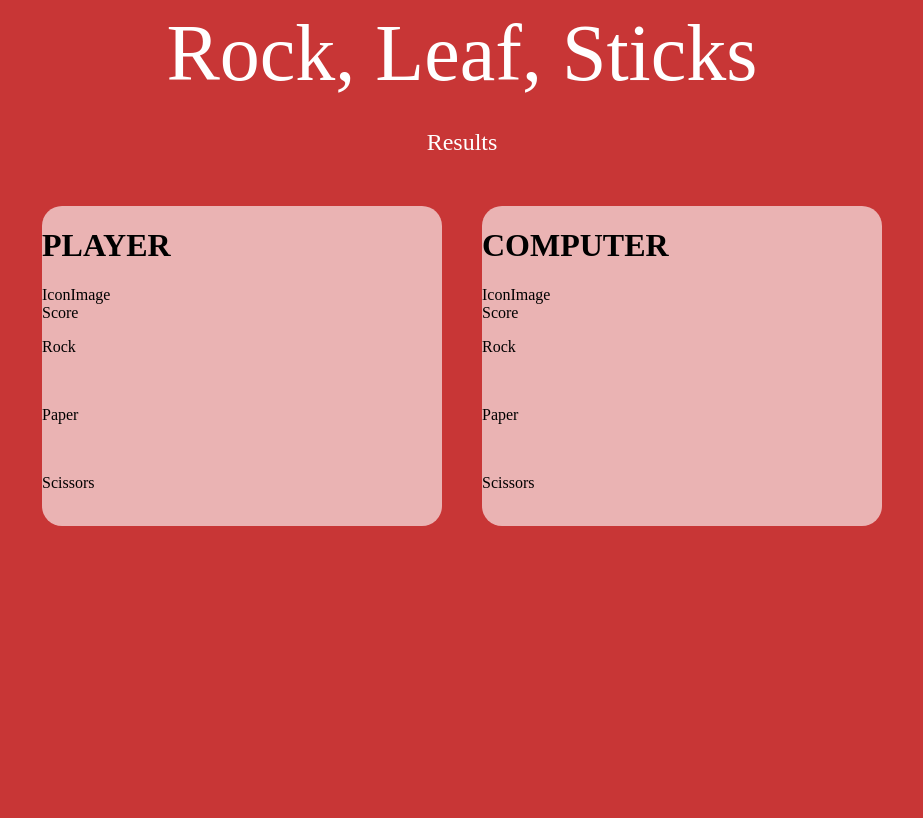
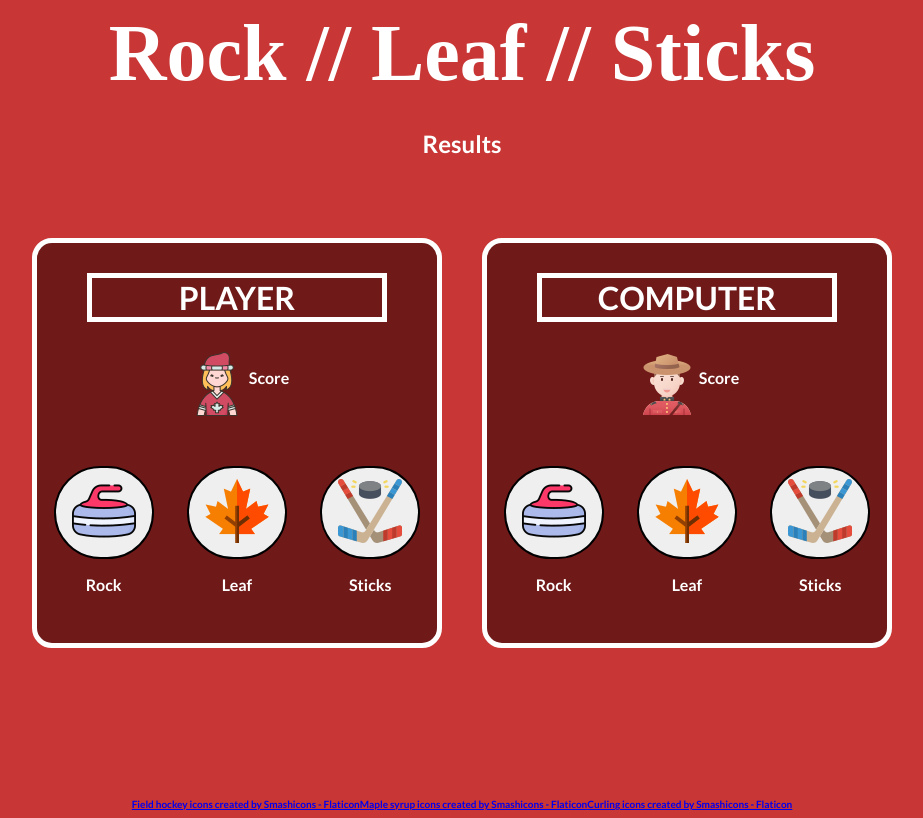
Before and after one commit to AnnaGaskell/RockPaperScissors, a plain HTML site: page index.html in a window 1280 px wide. Shown: the whole page, without its empty margins (178-1101 px from the left). Drawn offline with Linux system fonts and the light colour scheme.

Commit message:
updated css and some game functions

```diff
--- a/index.html
+++ b/index.html
@@ -4,34 +4,40 @@
     <meta charset="UTF-8">
     <meta http-equiv="X-UA-Compatible" content="IE=edge">
     <meta name="viewport" content="width=device-width, initial-scale=1.0">
+    <link rel="preconnect" href="https://fonts.googleapis.com">
+    <link rel="preconnect" href="https://fonts.gstatic.com" crossorigin>
+    <link href="https://fonts.googleapis.com/css2?family=Lato:ital,wght@0,700;0,900;1,400&display=swap" rel="stylesheet">
     <link rel="stylesheet" href="styles.css">
     <title>Rock, Paper, Scissors</title>
 </head>
 <body>
     <div class="container">
         <div class="topBox">
-            <div class="title">Rock, Leaf, Sticks</div>
-            <div class="results"> Results</div>
+            <div class="title">Rock // Leaf // Sticks</div>
+            <div class="results">Results</div>
         </div>
         <div class="gameBox">
             <div class="playerBox">
                 <h1 class="playerTitle">PLAYER</h1>
                 <div class="playerInfo">
-                    <div class="playerLogo">IconImage</div>
-                    <div class="playerScore">Score</div>
+                    <img  src="images/canadian.png" alt="canadianicon" class="playerLogo"></img>
+                    <p class="playerScore">Score</p>
                 </div>
                 <div class=gameSelections>
                     <div class="gameChoice" id="rockDiv">
+                        <button class="button" value="rock"><img src="images/rock.png" alt="curlingrock" class="choiceImage"></button>
                         <p class="gameChoicetext">Rock</p>
-                        <img>
+
                     </div>
                     <div class="gameChoice" id="paperDiv">
-                        <p class="gameChoicetext">Paper</p>
-                        <img>
+                        <button class="button" value="paper"><img src="images/leaf.png" alt="mapleleaf" class="choiceImage"></button>
+                        <p class="gameChoicetext">Leaf</p>
+
                     </div>
                     <div class="gameChoice" id="scissorsDiv">
-                        <p class="gameChoicetext">Scissors</p>
-                        <img>
+                        <button class="button" value="scissors"><img src="images/sticks.png" alt="hockeysticks" class="choiceImage"></button>
+                        <p class="gameChoicetext">Sticks</p>
+
                     </div>
                 </div>
             </div>
@@ -39,21 +45,24 @@
             <div class="playerBox">
                 <h1 class="playerTitle">COMPUTER</h1>
                 <div class="playerInfo">
-                    <div class="playerLogo">IconImage</div>
-                    <div class="playerScore">Score</div>
+                    <img src="images/mountie.png" alt="mountie" class="playerLogo"></img>
+                    <p class="playerScore">Score</p>
                 </div>
                 <div class=gameSelections>
                     <div class="gameChoice" id="compRockDiv">
+                        <button class="button" value="rock"><img src="images/rock.png" alt="curlingrock" class="choiceImage"></button>
                         <p class="gameChoicetext">Rock</p>
-                        <img>
+
                     </div>
                     <div class="gameChoice" id="compPaperDiv">
-                        <p class="gameChoicetext">Paper</p>
-                        <img>
+                        <button class="button" value="paper"><img src="images/leaf.png" alt="mapleleaf" class="choiceImage"></button>
+                        <p class="gameChoicetext">Leaf</p>
+
                     </div>
                     <div class="gameChoice" id="compScissorsDiv">
-                        <p class="gameChoicetext">Scissors</p>
-                        <img>
+                        <button class="button" value="scissors"><img src="images/sticks.png" alt="hockeysticks" class="choiceImage"></button>
+                        <p class="gameChoicetext">Sticks</p>
+
                     </div>
                 </div>
             </div>
@@ -63,4 +72,11 @@
 
     <script src="javascript.js"></script>
 </body>
+<footer>
+    <div class="attributes">
+        <a href="https://www.flaticon.com/free-icons/field-hockey" title="field hockey icons">Field hockey icons created by Smashicons - Flaticon</a>
+        <a href="https://www.flaticon.com/free-icons/maple-syrup" title="maple syrup icons">Maple syrup icons created by Smashicons - Flaticon</a>
+        <a href="https://www.flaticon.com/free-icons/curling" title="curling icons">Curling icons created by Smashicons - Flaticon</a>
+    </div>
+</footer>
 </html>
--- a/javascript.js
+++ b/javascript.js
@@ -1,3 +1,8 @@
+let playerScore = 0;
+let computerScore = 0;
+const buttons = document.querySelectorAll('button');
+
+
 function computerPlay(){
 
     const choices = ["rock", "paper", "scissors"];
@@ -7,13 +12,12 @@ function computerPlay(){
 
 }
 
-let playerScore = 0;
-let computerScore = 0;
 
 
-function playRound(playerSelection, computerSelection) {
 
-    playerSelection = prompt("Rock, Paper, Scissors?").toLowerCase();
+function playRound(playerSelection) {
+
+    // playerSelection = prompt("Rock, Paper, Scissors?").toLowerCase();
     computerSelection = computerPlay();
 
     if
@@ -50,27 +54,43 @@ function playRound(playerSelection, computerSelection) {
 
 // console.log(playRound(playerSelection,computerSelection))
 
-//  function endGame () {
+function disableButtons() {
+    buttons.forEach(elem => {
+        elem.disabled = true
+    })
+}
 
-//     if (playerScore > computerScore) {
-//         console.log("You Won the Game");
-//         return
+ function endGame () {
 
-//     } else (computerScore > playerScore); {
-//         console.log("You Lost the Game");
-//         return
-//     }
-//  }
+    if (playerScore > computerScore) {
+        result = "You Won the Game";
+        disableButtons();
+        return
 
-// function game () {
-//     console.log(playRound());
-//     if (playerScore < 5 && computerScore < 5){
-//     	game();
+    } else (computerScore > playerScore); {
+        result = "You Lost the Game";
+        disableButtons();
+        return
+    }
 
-//     } else {
-//     	endGame();
-//     }
 
-// }
+ }
+
+function game () {
+    console.log(playRound());
+    if (playerScore < 5 && computerScore < 5){
+    	game();
+
+    } else {
+    	endGame();
+    }
+    document.getElementById('result').innerHTML = result;
+}
 
 // game();
+
+buttons.forEach(button =>{
+    button.addEventListener('click', function(){
+        playRound(button.value)
+    })
+})
--- a/styles.css
+++ b/styles.css
@@ -1,5 +1,8 @@
 body{
     background-color: #bb0707ce;
+    font-family: 'Lato', sans-serif;
+    color: white;
+
 }
 
 .container {
@@ -9,7 +12,7 @@ body{
     flex-direction: column;
     justify-content: center;
     align-items: center;
-
+    margin-bottom: 100px;
 
 }
 
@@ -18,6 +21,7 @@ body{
     font: 80px bolder;
     text-align: center;
     padding: 50px auto 30px;
+    font-weight: 900;
 }
 .results {
     color: white;
@@ -35,9 +39,60 @@ body{
 }
 
 .playerBox {
-    background-color: rgba(255, 255, 255, 0.623);
+    background-color: rgba(75, 13, 13, 0.699);
+    border: 5px solid;
+    border-color: white;
     border-radius: 20px;
-    margin: 20px;
+    margin: 50px 20px;
+    padding-bottom: 50px;
     width: 400px;
-    height: 320px;
+    height: 350px;
 }
+
+.playerTitle {
+    display: flex;
+    justify-content: center;
+    border: 5px solid;
+    margin: 30px 50px 30px;
+
+}
+
+.playerInfo {
+    display:flex;
+    justify-content: center;
+    margin-bottom: 50px;
+}
+
+.gameSelections {
+    display:flex;
+    justify-content: space-around;
+    align-content: flex-end;
+    text-align: center;
+
+}
+
+.gameChoice{
+    display: flex;
+    flex-direction: column;
+
+}
+.button{
+    border: 2px solid;
+    border-radius: 50px;
+}
+
+.choiceImage {
+
+    padding: 10px;
+}
+
+
+
+.attributes{
+    display:flex;
+    justify-content: center;
+    align-content: flex-end;
+    font-size: x-small;
+
+
+}
```
Also changed, not shown: images/canadian.png (added), images/leaf.png (added), images/mountie.png (added), images/rock.png (added), images/sticks.png (added), 1 other file.
